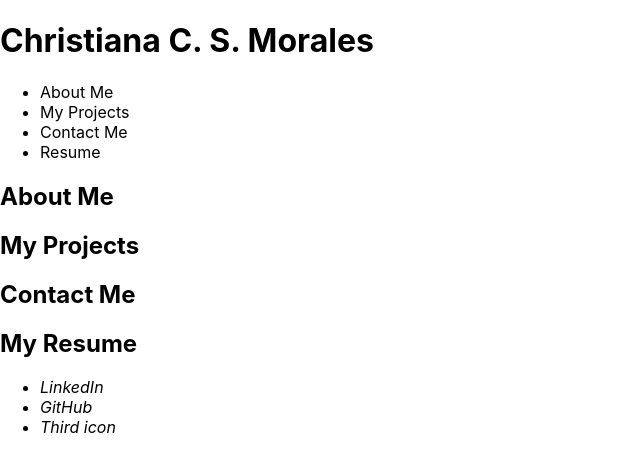
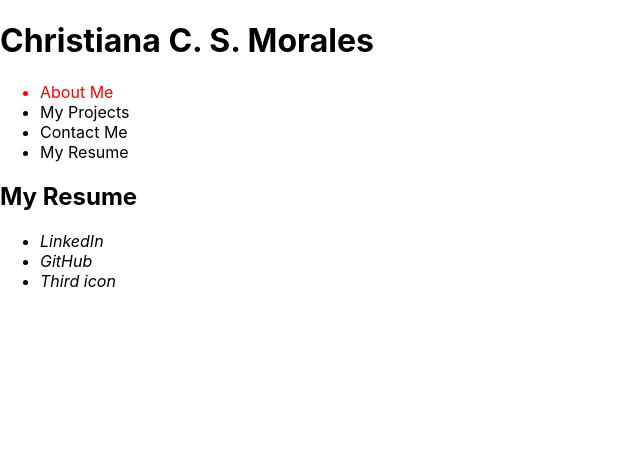
Before and after one commit to NicaVulcan/ccs-morales, a React (Create React App) app: page / in a window 1280 px wide. Shown: the top 472 px of the page, without its empty margins (0-640 px from the left). Built offline with nearby package versions, Linux system fonts and the light colour scheme.

Commit message:
highlight selected nav link

```diff
--- /dev/null
+++ b/public/assets/style.css
@@ -0,0 +1,3 @@
+.active-link {
+    color: red;
+}
--- a/public/index.html
+++ b/public/index.html
@@ -28,6 +28,7 @@
   </head>
   <body>
     <noscript>You need to enable JavaScript to run this app.</noscript>
+    <link rel="stylesheet" href="./assets/style.css">
     <div id="root"></div>
     <!--
       This HTML file is a template.
--- a/src/App.js
+++ b/src/App.js
@@ -1,12 +1,36 @@
+import React, {useState} from 'react';
 import Header from './components/Header';
 import Main from './components/Main';
 import Footer from './components/Footer';
 
 function App() {
+  // arr of nav links
+  const [navLinks] = useState([
+    "About Me",
+    "My Projects",
+    "Contact Me",
+    "My Resume"
+  ]);
+
+  // set current display based on nav link selection
+  const [currentDisplay, setCurrentDisplay] = useState(navLinks[0]);
+
+  console.log(currentDisplay);
+
   return (
     <div>
-        <Header></Header>
-        <Main></Main>
+        {/* passing nav links and current display settings on to header as props */}
+        <Header
+          navLinks={navLinks}
+          currentDisplay={currentDisplay}
+          setCurrentDisplay={setCurrentDisplay}
+        ></Header>
+
+        {/* passing current display settings on to main section as props */}
+        <Main
+          currentDisplay={currentDisplay}
+        ></Main>
+
         <Footer></Footer>
     </div>
   );
--- a/src/components/Header/index.js
+++ b/src/components/Header/index.js
@@ -1,11 +1,25 @@
 import React from "react";
 import Nav from "../Nav";
 
-function Header () {
+function Header (props) {
+
+    // destructure props
+    const {
+        navLinks,
+        currentDisplay,
+        setCurrentDisplay
+    } = props;
+
     return (
         <header>
             <h1>Christiana C. S. Morales</h1>
-            <Nav></Nav>
+
+            {/* passing nav links and current display settings on to header as props */}
+            <Nav
+                navLinks={navLinks}
+                currentDisplay={currentDisplay}
+                setCurrentDisplay={setCurrentDisplay}
+            ></Nav>
         </header>
     )
 }
--- a/src/components/Main/index.js
+++ b/src/components/Main/index.js
@@ -4,15 +4,23 @@ import Portfolio from "../Portfolio";
 import Contact from "../Contact";
 import Resume from "../Resume";
 
-function Main() {
-    return (
-        <main>
-            <About></About>
-            <Portfolio></Portfolio>
-            <Contact></Contact>
-            <Resume></Resume>
-        </main>
-    )
+function Main(props) {
+
+    // destructure props
+    const { currentDisplay } = props;
+
+    console.log(currentDisplay);
+
+
+    if (currentDisplay === 'About') {
+        return <About></About>
+    } else if (currentDisplay === 'Portfolio') {
+        return <Portfolio></Portfolio>
+    } else if (currentDisplay === 'Contact') {
+        return <Contact></Contact>
+    } else {
+        return <Resume></Resume>
+    }
 }
 
 export default Main;
--- a/src/components/Nav/index.js
+++ b/src/components/Nav/index.js
@@ -1,13 +1,32 @@
 import React from "react";
 
-function Nav() {
+function Nav(props) {
+
+        // destructure props
+        const {
+            navLinks = [],
+            currentDisplay,
+            setCurrentDisplay
+        } = props;
+
     return (
         <nav>
             <ul>
-                <li><span>About Me</span></li>
-                <li><span>My Projects</span></li>
-                <li><span>Contact Me</span></li>
-                <li><span>Resume</span></li>
+                {/* create a list item per nav link */}
+                {navLinks.map((navLink) => (
+                    <li
+                        // active link is highlighted
+                        className={`${currentDisplay === navLink && 'active-link'}`}
+                        key={navLink}
+                    >
+                        <span
+                            // on click, set current nav link to the one clicked
+                            onClick={() => {
+                                setCurrentDisplay(navLink);
+                            }}
+                        >{navLink}</span>
+                    </li>
+                ))}
             </ul>
         </nav>
     )
```
Also changed, not shown: src/App.css (deleted, +0 -38 lines).
